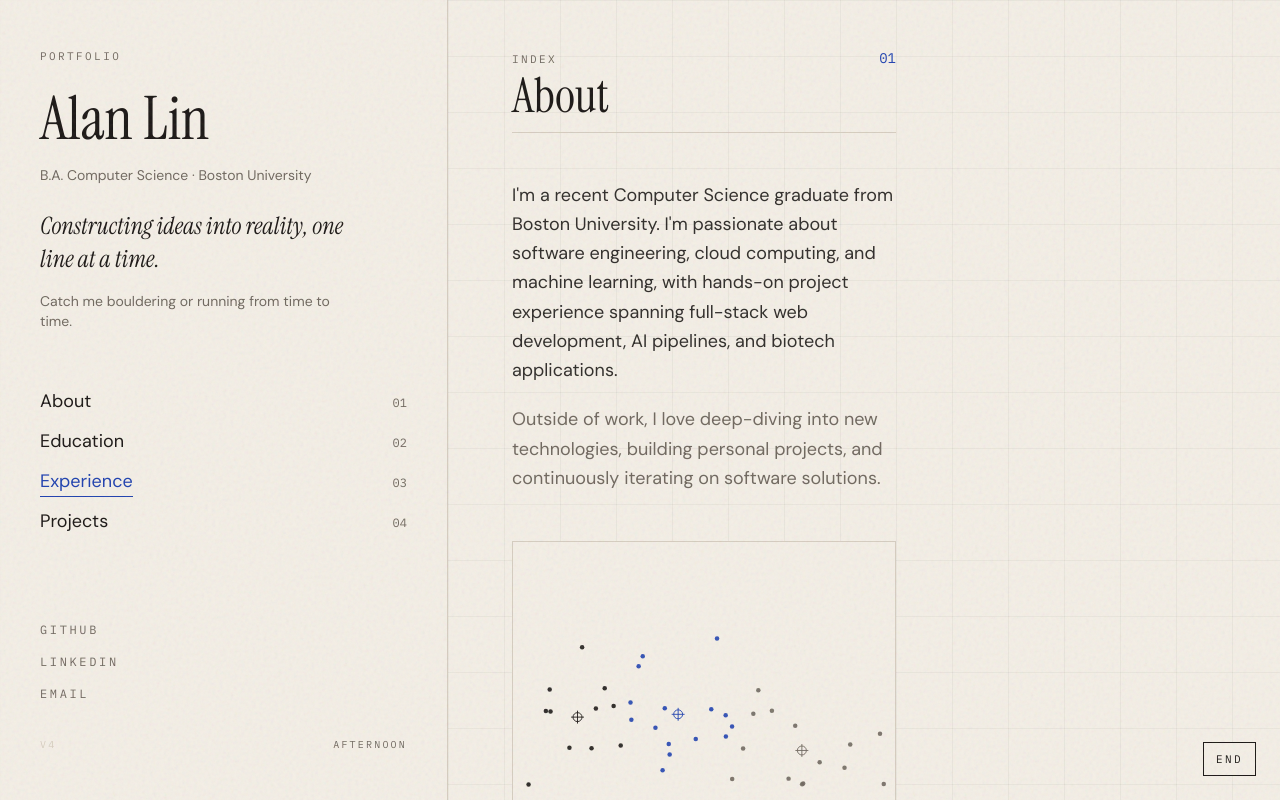
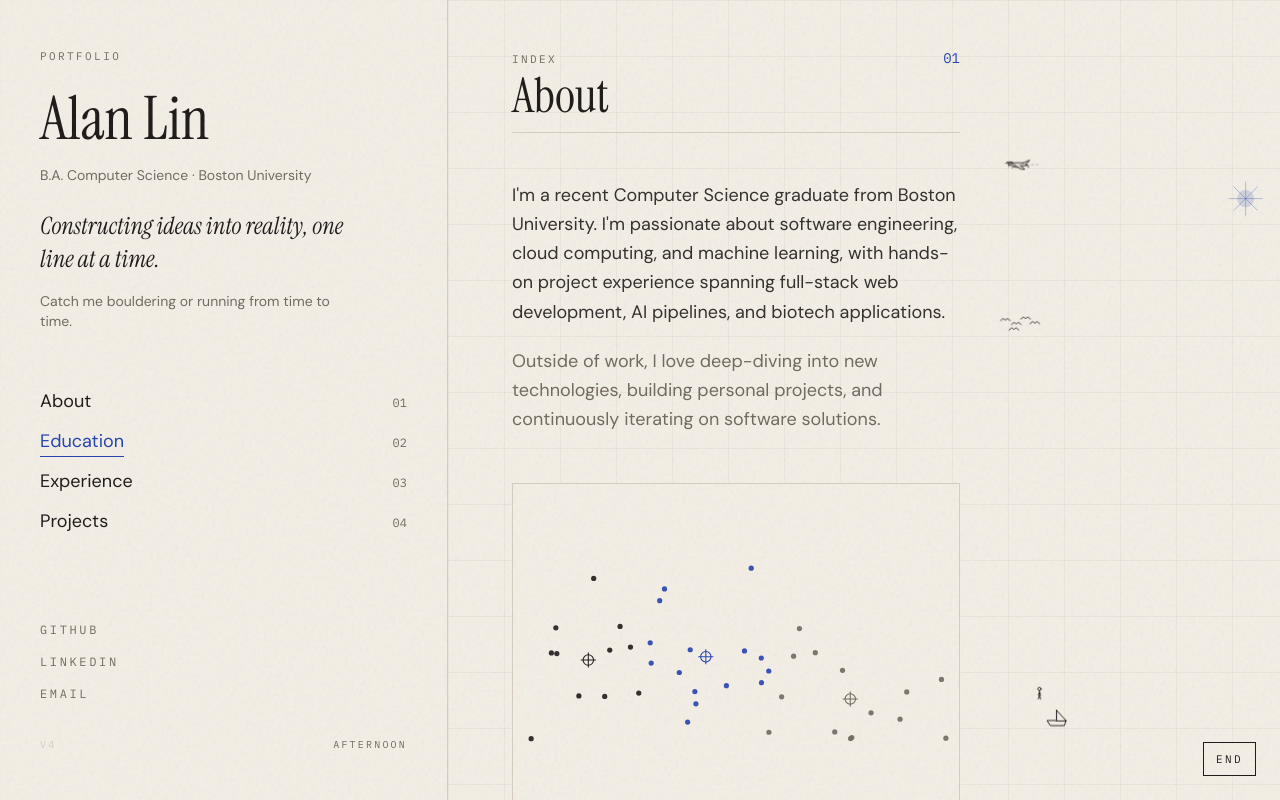
Before and after one commit to Alan0893/alan0893.github.io, a React (Vite) app: page / in a window 1280 px wide. Shown: the top 800 px of the page. Built offline with nearby package versions, Linux system fonts and the light colour scheme.

Commit message:
fixed issues with displays

```diff
--- a/src/App.jsx
+++ b/src/App.jsx
@@ -21,7 +21,7 @@ function App() {
       <Navbar />
       <MarginSketch />
 
-      <main className="relative z-10 lg:pl-[28rem] xl:pr-80 2xl:pr-96">
+      <main className="relative z-10 lg:pl-[28rem] xl:pr-64 min-[1440px]:pr-80 2xl:pr-96">
         <Hero />
         <Suspense fallback={<LoadingFallback />}>
           <About />
--- a/src/animations/MarginSketch.jsx
+++ b/src/animations/MarginSketch.jsx
@@ -571,14 +571,16 @@ const MarginSketch = () => {
 
   return (
     <aside
-      className="pointer-events-none fixed inset-y-0 right-0 z-0 hidden w-[22rem] pr-3 pt-14 min-[1440px]:block 2xl:w-[26rem] 2xl:pr-5 2xl:pt-16"
+      className="pointer-events-none fixed inset-y-0 right-0 z-0 hidden h-screen w-64 overflow-visible pr-2 pt-12 xl:block min-[1440px]:w-[22rem] min-[1440px]:pr-3 min-[1440px]:pt-14 2xl:w-[26rem] 2xl:pr-5 2xl:pt-16"
       aria-hidden="true"
     >
       <svg
         viewBox="0 0 320 820"
-        className="h-full w-full overflow-visible"
+        width="100%"
+        height="100%"
+        className="block h-full w-full overflow-visible"
         fill="none"
-        preserveAspectRatio="xMinYMin meet"
+        preserveAspectRatio="xMidYMax meet"
       >
         {night ? (
           <NightSky stars={scene.stars} moonPath={scene.moon} water={scene.moonWater} />
--- a/src/index.css
+++ b/src/index.css
@@ -253,8 +253,9 @@ a.index-link:focus-visible,
 }
 
 .skyline-rise {
-  clip-path: inset(100% 0 0 0);
-  animation: skyline-rise 1.05s ease-out forwards;
+  transform-box: fill-box;
+  transform-origin: 50% 100%;
+  animation: skyline-rise 1.05s ease-out both;
 }
 
 .skyline-lamps {
@@ -347,7 +348,14 @@ a.index-link:focus-visible,
 }
 
 @keyframes skyline-rise {
-  to { clip-path: inset(0 0 0 0); }
+  from {
+    opacity: 0;
+    transform: translateY(14px);
+  }
+  to {
+    opacity: 1;
+    transform: translateY(0);
+  }
 }
 
 @keyframes skyline-drift {
@@ -457,7 +465,8 @@ a.index-link:focus-visible,
     stroke-dashoffset: 0;
   }
   .skyline-rise {
-    clip-path: none;
+    opacity: 1;
+    transform: none;
     animation: none;
   }
   .skyline-lamps {
```
